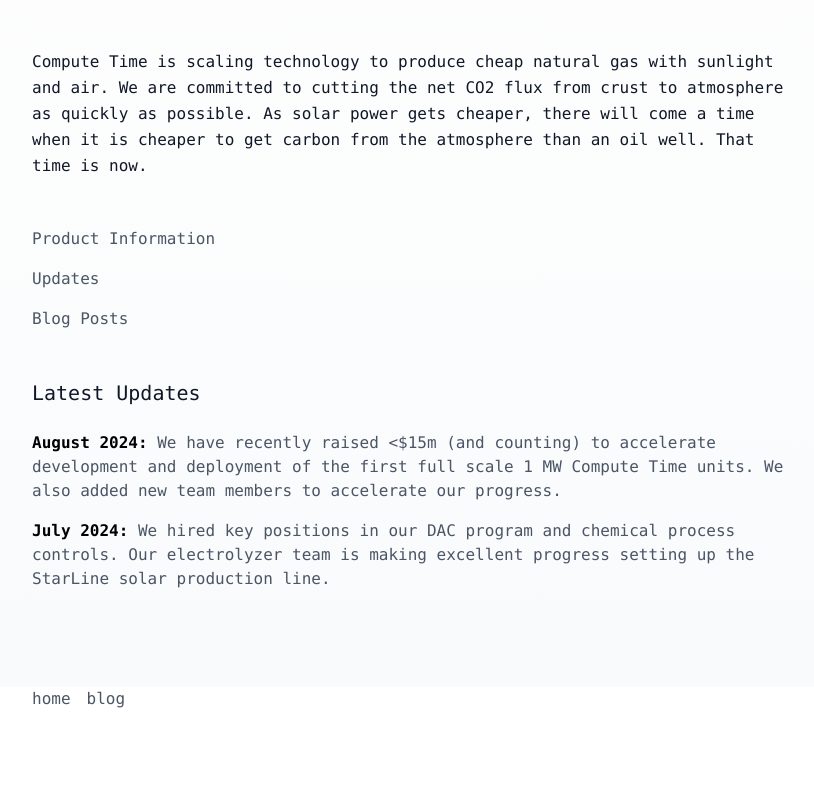
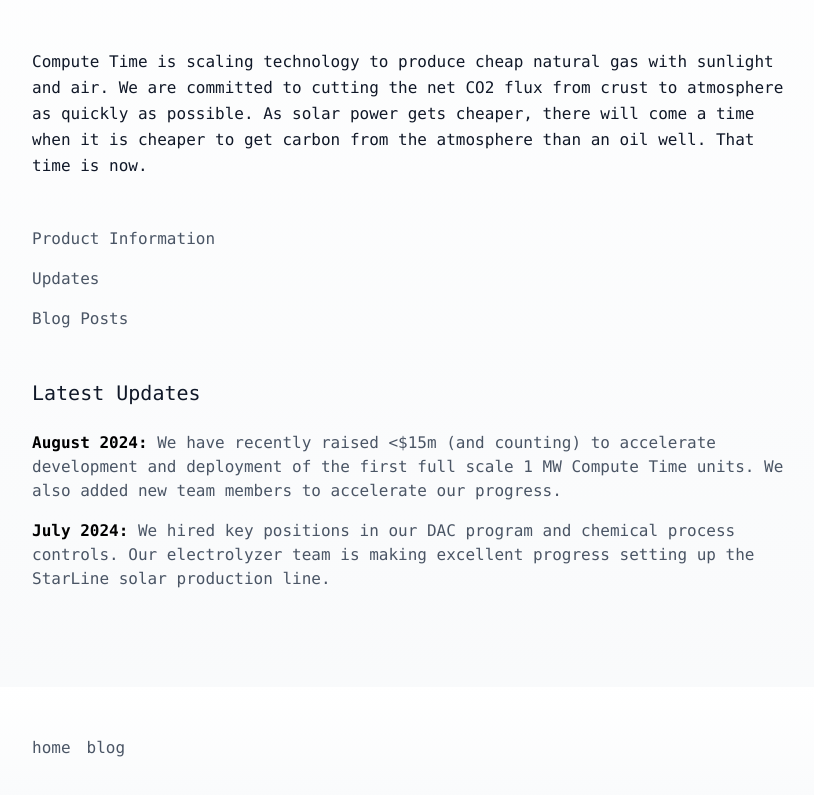
Before and after one commit to joshsuperswarm/engines-landing, a Next.js app: page / in a window 1280 px wide. Shown: the part 371-1166 px from the top of the page, without its empty margins (224-1038 px from the left). Before the commit the page ends 1114 px from the top, so only its background shows below. Built offline with nearby package versions, Linux system fonts and the light colour scheme.

Commit message:
Update navbar

```diff
--- a/app/components/nav.tsx
+++ b/app/components/nav.tsx
@@ -11,8 +11,9 @@
 
 export function Navbar() {
   return (
-    <nav className="container mx-auto max-w-3xl mb-8">
-      <div className="flex justify-start">
+    <div className="bg-gradient-to-b from-white to-gray-50">
+      <nav className="container mx-auto py-12">
+        <div className="max-w-3xl mx-auto">
           {Object.entries(navItems).map(([path, { name }]) => {
             return (
               <Link
@@ -26,5 +27,6 @@
           })}
         </div>
       </nav>
+    </div>
   );
 }
```
Lines whose indentation alone changed are shown as unchanged.
